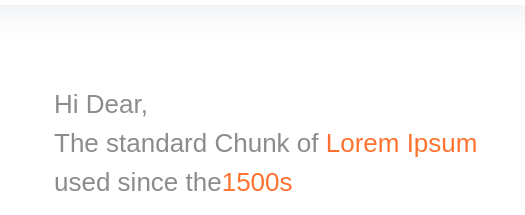
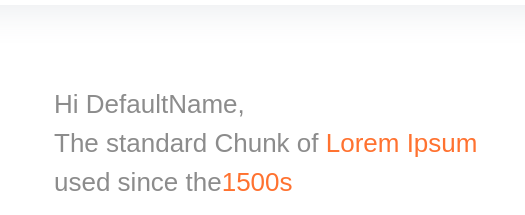
Before and after one commit to ritikkumargithub/websitedesign.github.io, a plain HTML site: page index.html in a window 1280 px wide. Shown: the part 71-286 px from the top of the page, 123-648 px from the left. Drawn offline with nearby package versions, Linux system fonts and the light colour scheme.

Commit message:
Defalutname change

```diff
--- a/index.html
+++ b/index.html
@@ -55,7 +55,7 @@
                 <div class="col-11 col-md-10 mx-auto">
                     <div class="row">
                         <div class="col-md-6 col-11 order-2 order-md-1">
-                             <p class="header_text">Hi Dear,
+                             <p class="header_text">Hi DefaultName,
                              </br>
                              The standard Chunk of <span class="span_header_text">Lorem Ipsum</span>
                             </br>
```
